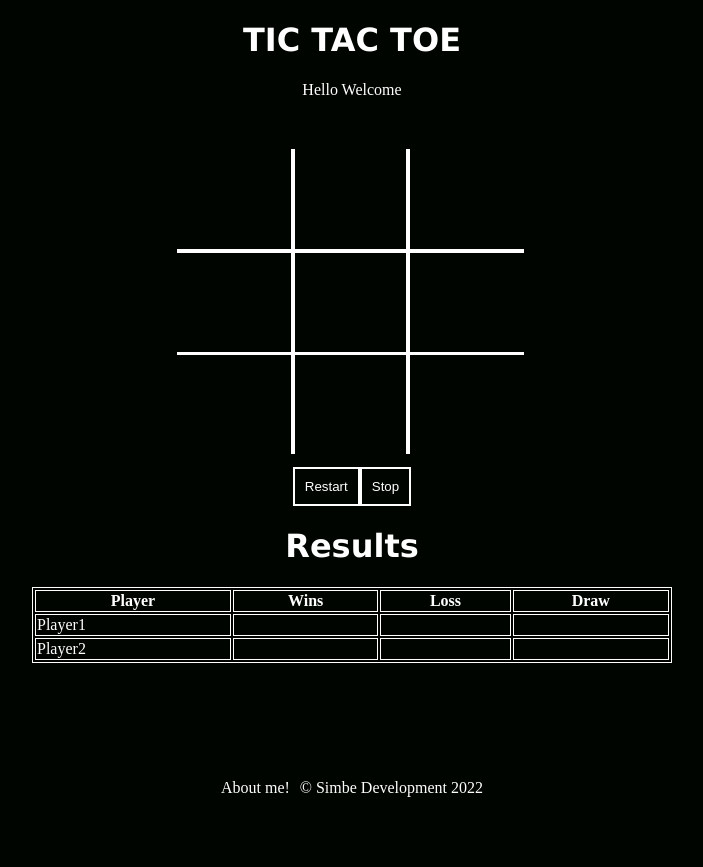
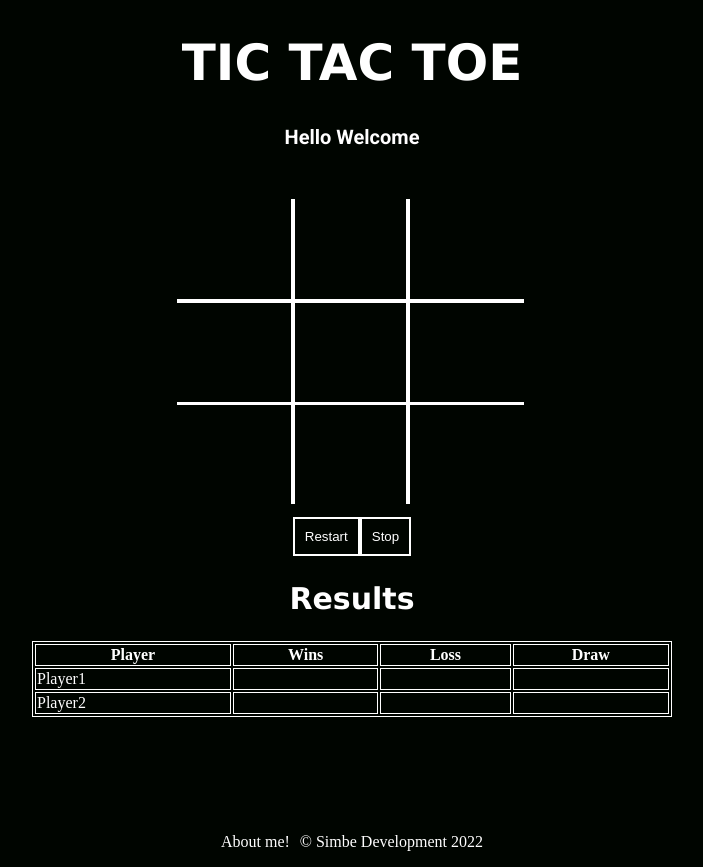
Before and after one commit to georgesimbe/tic-tac-toe, a plain HTML site: page index.html in a window 1280 px wide. Shown: the whole page, without its empty margins (288-991 px from the left). Before the commit the page ends 813 px from the top, so only its background shows below. Drawn offline with Linux system fonts and the light colour scheme.

Commit message:
css touch up

```diff
--- a/index.html
+++ b/index.html
@@ -8,6 +8,8 @@
     <title>TicTacToe</title>
     <!-- <link rel="stylesheet" href="/style.css"> -->
     <style>
+        @import url('https://fonts.googleapis.com/css2?family=Roboto:wght@400;700&display=swap');
+
         body {
             margin: 0 auto;
             background-color: #000500;
@@ -30,6 +32,13 @@
         h1 {
             font-family: Verdana, Geneva, Tahoma, sans-serif;
             text-align: center;
+            font-size: 50px;
+        }
+
+        h2 {
+            font-family: Verdana, Geneva, Tahoma, sans-serif;
+            text-align: center;
+            font-size: 30px;
         }
 
         .dashBoard {
@@ -112,6 +121,13 @@
             color: white;
             padding: 10px;
         }
+
+        .dashBoard {
+            font-size: 20px;
+            font-weight: bold;
+            font-family: 'Roboto', sans-serif;
+
+        }
     </style>
 </head>
 
@@ -143,7 +159,7 @@
     </div>
 
     <div class="results">
-        <H1>Results</H1>
+        <h2>Results</h2>
 
         <div class="statTable">
             <table style="width:100%">
--- a/style.css
+++ b/style.css
@@ -18,6 +18,11 @@ body {
 }
 
 h1 {
+    font-family: Verdana, Geneva, Tahoma, sans-serif;
+    text-align: center;
+}
+
+h2 {
     font-family: Verdana, Geneva, Tahoma, sans-serif;
     text-align: center;
 }
@@ -102,3 +107,8 @@ button {
     color: white;
     padding: 10px;
 }
+
+.dashBoard {
+    font-size: 20px;
+    font-weight: bold;
+}
```
Also changed, not shown: 1 other file.
